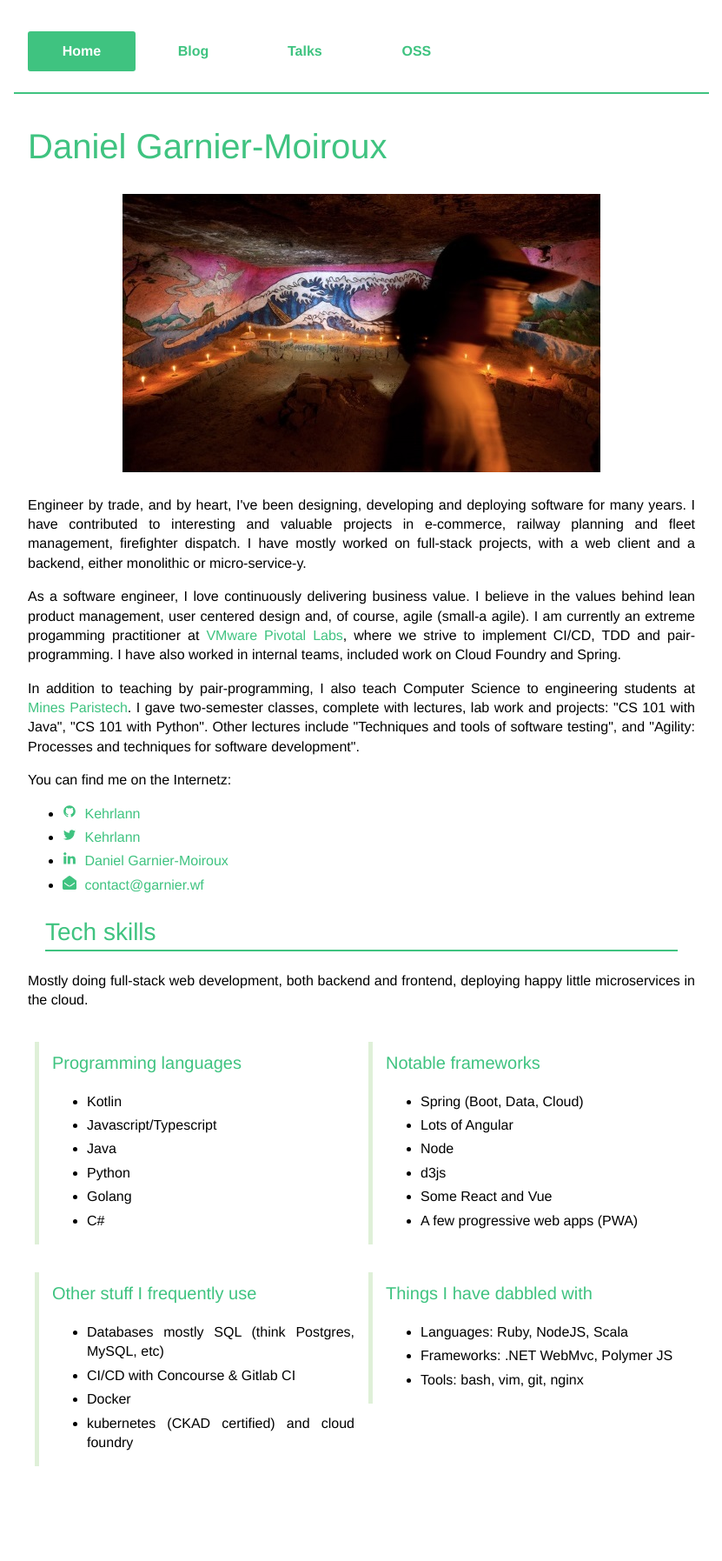
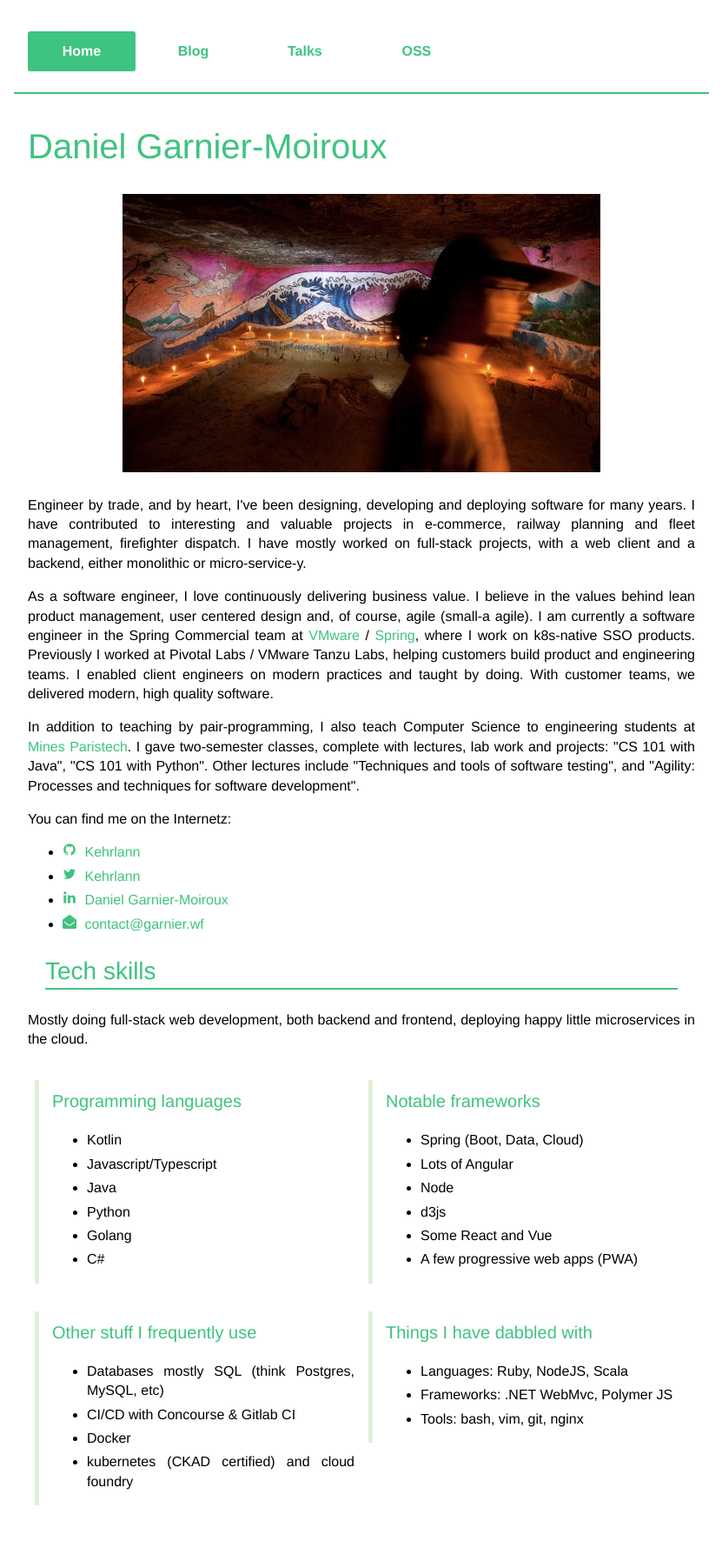
Before and after one commit to Kehrlann/kehrlann.github.io, a Jekyll site: the page built from index.html, in a window 1280 px wide. Shown: the whole page at 87% size, without its empty margins (224-1055 px from the left). Built offline with Jekyll 4.4.1, drawn with Linux system fonts in a browser that asks for light colours; before the commit the page ends 1750 px from its top, so only the background shows below that.

Commit message:
Update bio

```diff
--- a/index.html
+++ b/index.html
@@ -2,7 +2,7 @@
 layout: default
 type: home
 excerpt:    Daniel Garnier-Moiroux is a software engineer, tinkerer of things
-            and lover of automation. Currently working at Pivotal Labs.
+            and lover of automation. Currently working at VMware, on Spring.
 ---
 
 <h1>Daniel Garnier-Moiroux</h1>
@@ -21,10 +21,14 @@ excerpt:    Daniel Garnier-Moiroux is a software engineer, tinkerer of things
 <p>
     As a software engineer, I love continuously delivering business value. I believe
     in the values behind lean product management, user centered design and, of course,
-    agile (small-a agile). I am currently an extreme progamming practitioner at
-    <a href="https://tanzu.vmware.com/labs" target="_blank" rel="noopener">VMware Pivotal Labs</a>,
-    where we strive to implement CI/CD, TDD and pair-programming. I have also worked in
-    internal teams, included work on Cloud Foundry and Spring.
+    agile (small-a agile). I am currently a software engineer in the Spring Commercial
+    team at <a href="https://www.vmware.com/" target="_blank" rel="noopener">VMware</a> /
+    <a href="https://spring.io/" target="_blank" rel="noopener">Spring</a>, where I work
+    on k8s-native SSO products.
+
+    Previously I worked at Pivotal Labs / VMware Tanzu Labs, helping customers build product
+    and engineering teams. I enabled client engineers on modern practices and taught by doing.
+    With customer teams, we delivered modern, high quality software.
 </p>
 <p>
     In addition to teaching by pair-programming, I also teach Computer Science to
```
